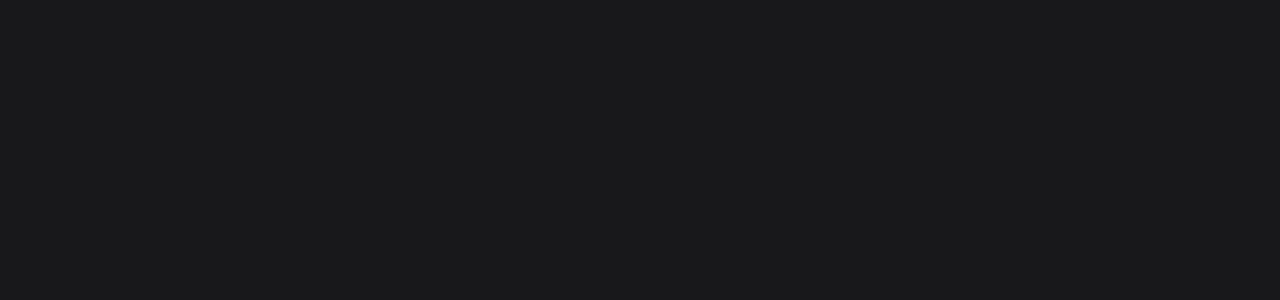
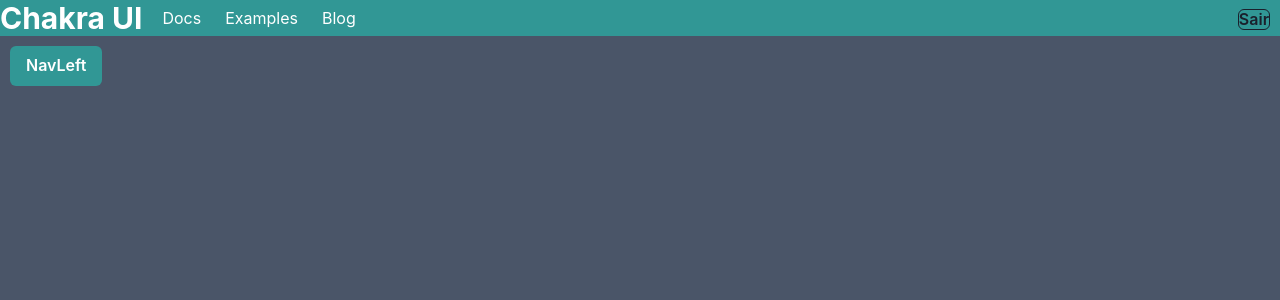
Before and after one commit to SouzaILO/ProjectR, a React (Create React App) app in the folder projectr/: page /home in a window 1280 px wide. Before the commit this address had no page. Shown: the top 300 px of the page. Built offline with nearby package versions, Linux system fonts and the light colour scheme.

Commit message:
Frames
Introduction to frames

```diff
--- a/projectr/src/App.js
+++ b/projectr/src/App.js
@@ -4,7 +4,10 @@
 
 function App() {
   return (
-        <Link to="/login">Login</Link>
+    <div className="App">
+        <Link to="/login" margin="10px">Login</Link>
+        <Link to="/home">Home</Link>
+    </div>
 
   );
 }
--- /dev/null
+++ b/projectr/src/Components/Header.js
@@ -0,0 +1,66 @@
+import React from "react";
+import { Box, Heading, Flex, Text, Button } from "@chakra-ui/react";
+
+const MenuItems = ({ children }) => (
+  <Text mt={{ base: 4, md: 0 }} mr={6} display="block">
+    {children}
+  </Text>
+);
+
+const Header = props => {
+  const [show, setShow] = React.useState(false);
+  const handleToggle = () => setShow(!show);
+
+  return (
+    <Flex
+      as="nav"
+      align="center"
+      justify="space-between"
+      wrap="wrap"
+      padding="0.02 rem"
+      bg="teal.500"
+      color="white"
+      {...props}
+    >
+      <Flex align="center" mr={5}>
+        <Heading as="h1" size="lg">
+          Chakra UI
+        </Heading>
+      </Flex>
+
+      <Box display={{ sm: "block", md: "none" }} onClick={handleToggle}>
+        <svg
+          fill="white"
+          width="12px"
+          viewBox="0 0 20 20"
+          xmlns="http://www.w3.org/2000/svg"
+        >
+          <title>Menu</title>
+          <path d="M0 3h20v2H0V3zm0 6h20v2H0V9zm0 6h20v2H0v-2z" />
+        </svg>
+      </Box>
+
+      <Box
+        display={{ sm: show ? "block" : "none", md: "flex" }}
+        width={{ sm: "full", md: "auto" }}
+        alignItems="center"
+        flexGrow={1}
+      >
+        <MenuItems>Docs</MenuItems>
+        <MenuItems>Examples</MenuItems>
+        <MenuItems>Blog</MenuItems>
+      </Box>
+
+      <Box
+        display={{ sm: show ? "block" : "none", md: "block" }}
+        mt={{ base: 4, md: 0 }}
+      >
+        <Button bg="transparent" border="1px" marginRight={'10px'} size={'m'}>
+          Sair
+        </Button>
+      </Box>
+    </Flex>
+  );
+};
+
+export default Header;
--- /dev/null
+++ b/projectr/src/Components/NavLeft.js
@@ -0,0 +1,64 @@
+import {
+    Drawer,
+    DrawerBody,
+    DrawerFooter,
+    DrawerHeader,
+    DrawerOverlay,
+    DrawerContent,
+    DrawerCloseButton,
+    useDisclosure,
+    Button,
+  } from '@chakra-ui/react'
+  import React from "react";
+import { Link } from 'react-router-dom';
+
+function NavLeft() {
+  const { isOpen, onOpen, onClose } = useDisclosure()
+  const btnRef = React.useRef()
+
+  return (
+    <>
+      <Button ref={btnRef} colorScheme='teal' onClick={onOpen}>
+        NavLeft
+      </Button>
+      <Drawer
+        isOpen={isOpen}
+        placement='left'
+        onClose={onClose}
+        finalFocusRef={btnRef}
+        size={'xs'}
+
+
+      >
+
+        <DrawerOverlay />
+        <DrawerContent
+          backgroundColor="#104697"
+          color="white"
+          maxHeight={'80vh'}
+          borderRightRadius={'20px'}
+
+        >
+          <DrawerCloseButton />
+          <DrawerHeader>Nome da conta</DrawerHeader>
+
+          <DrawerBody
+          display={'flex'}
+          flexDirection={'column'}>
+
+
+            <Link to="/home">Home</Link>
+            <Link to="/login">Login</Link>
+            <Link to="/cliente">Cliente</Link>
+
+          </DrawerBody>
+
+          <DrawerFooter>
+          </DrawerFooter>
+        </DrawerContent>
+      </Drawer>
+    </>
+  )
+}
+
+export default NavLeft
--- /dev/null
+++ b/projectr/src/Components/PageFrame.js
@@ -0,0 +1,33 @@
+import {  HStack, VStack } from "@chakra-ui/react";
+import React from "react";
+import NavLeft from "./NavLeft";
+import Header from "./Header";
+//TODP: Criar um componente que será o frame de todas as páginas
+// Esse componente terá um menu lateral e um header
+// O menu lateral será um componente separado para melhor controle
+// O header será um componente separado
+// O conteúdo da página será passado como children
+
+const PageFrame= () => {
+
+    return(
+        <HStack
+        display="flex"
+        alignItems="left"
+        justifyContent=""
+        w="100%"
+        h="100vh"
+        backgroundColor="#4A5568"
+        >
+            <VStack
+            id="navleft"
+            margin={'10px'}
+            >
+                <NavLeft/>
+            </VStack>
+        </HStack>
+
+    );
+}
+
+export default PageFrame;
--- a/projectr/src/Components/fullscreen.js
+++ /dev/null
@@ -1,19 +0,0 @@
-import * as React from "react";
-import { VStack } from "@chakra-ui/react";
-
-
-
-const FullScreenSection = ({ children, isDarkBackground, ...boxProps }) => {
-  return (
-    <VStack
-      backgroundColor={boxProps.backgroundColor}
-      color={isDarkBackground ? "white" : "black"}
-    >
-      <VStack maxWidth="2000px" minHeight="100vh" {...boxProps}>
-        {children}
-      </VStack>
-    </VStack>
-  );
-};
-
-export default FullScreenSection;
--- /dev/null
+++ b/projectr/src/features/Cliente/Cliente.js
@@ -0,0 +1,18 @@
+import React from "react";
+import PageFrame from "../../Components/PageFrame";
+import Header from "../../Components/Header";
+
+
+const Cliente = () => {
+
+
+
+    return(
+        <div>
+            <Header/>
+            <PageFrame/>
+        </div>
+    );
+}
+
+export default Cliente;
--- /dev/null
+++ b/projectr/src/features/Home/home.js
@@ -0,0 +1,21 @@
+
+import React from "react";
+import PageFrame from "../../Components/PageFrame";
+import Header from "../../Components/Header";
+
+
+const Home = () => {
+
+
+
+    return(
+        <div>
+            <Header/>
+            <PageFrame/>
+        </div>
+
+
+    );
+}
+
+export default Home;
--- a/projectr/src/features/login/login.js
+++ b/projectr/src/features/login/login.js
@@ -1,6 +1,4 @@
-import React, { useEffect } from "react";
-import "./login.css";
-import { Link } from "react-router-dom";
+import React from "react";
 import {
     Box,
     Button,
@@ -8,15 +6,13 @@
     FormErrorMessage,
     FormLabel,
     HStack,
-    Heading,
     Input,
-    Select,
-    Textarea,
     VStack,
   } from "@chakra-ui/react";
   import * as Yup from 'yup';
   import { useFormik } from "formik";
-import  FullScreenSection  from "../../Components/fullscreen.js";
+  import NavLeft from "../../Components/NavLeft";
+
 
 // "../../assets/resolucaoLogo.png";
 
@@ -29,8 +25,9 @@
 
     const formik = useFormik({
         initialValues: {
-          usuario: "",
+          usuario: "Digite seu usuário",
           senha: "",
+
         },
         validationSchema: Yup.object({
           usuario: Yup.string().required("Campo obrigatório"),
@@ -53,6 +50,15 @@
       h="100vh"
       backgroundColor="#4A5568"
       >
+                    <VStack
+                id="navleft"
+                marginLeft={'10px'}
+                marginTop={'50px'}
+            >
+
+                <NavLeft/>
+
+            </VStack>
 
 
         <Box border="0px"
@@ -68,25 +74,22 @@
           flexDirection="column"
 
           >
-            <Heading as="h1" size="2xl" color="#F7FAFC" marginTop="50px">
-                ProjectR Login
-            </Heading>
             <img src={require("../../assets/img/resolucaologo.png")} alt="resolucaoLogo" />
             <Box display="flex" alignItems="center" >
                 <FormControl  marginTop="40px">
                     <FormLabel>Usuário</FormLabel>
-                    <Input type="text" placeholder="Digite seu usuário" />
+                    <Input type="text"  borderColor="black" focusBorderColor="#1A202C" {...formik.getFieldProps("usuario")}/>
                     <FormErrorMessage>Usuário inválido</FormErrorMessage>
 
 
                     <FormLabel>Senha</FormLabel>
-                    <Input type="password" placeholder="Digite sua senha" />
+                    <Input type="password"  borderColor="black"  focusBorderColor="#1A202C" {...formik.getFieldProps("senha")} />
                     <FormErrorMessage>Usuário inválido</FormErrorMessage>
                 </FormControl>
             </Box>
-            <Button type="submit" colorScheme="blue" variant="solid" marginTop="10px">
-                        Entrar
-                    </Button>
+            <Button type="submit" marginTop="30px">
+              Entrar
+            </Button>
         </Box>
         </HStack>
 
--- a/projectr/src/index.js
+++ b/projectr/src/index.js
@@ -3,19 +3,27 @@
 import './index.css';
 import App from './App';
 import reportWebVitals from './reportWebVitals';
-import { BrowserRouter, Router, Route, Routes } from 'react-router-dom';
+import { BrowserRouter, Route, Routes } from 'react-router-dom';
 import Login from './features/login/login';
+import Home from './features/Home/home';
+import Cliente from './features/Cliente/Cliente';
+
+import { ChakraProvider } from '@chakra-ui/react'
 
 
 const root = ReactDOM.createRoot(document.getElementById('root'));
 root.render(
   <React.StrictMode>
+    <ChakraProvider>
     <BrowserRouter>
       <Routes>
       <Route path="/" element={<App/>} />
       <Route path="/login" element={<Login/>} />
+      <Route path="/home" element={<Home/>} />
+      <Route path="/cliente" element={<Cliente/>} />
       </Routes>
     </BrowserRouter>
+    </ChakraProvider>
   </React.StrictMode>
 );
 
```
Also changed, not shown: projectr/src/features/login/functions.js (deleted), projectr/src/features/login/login.css (deleted).
